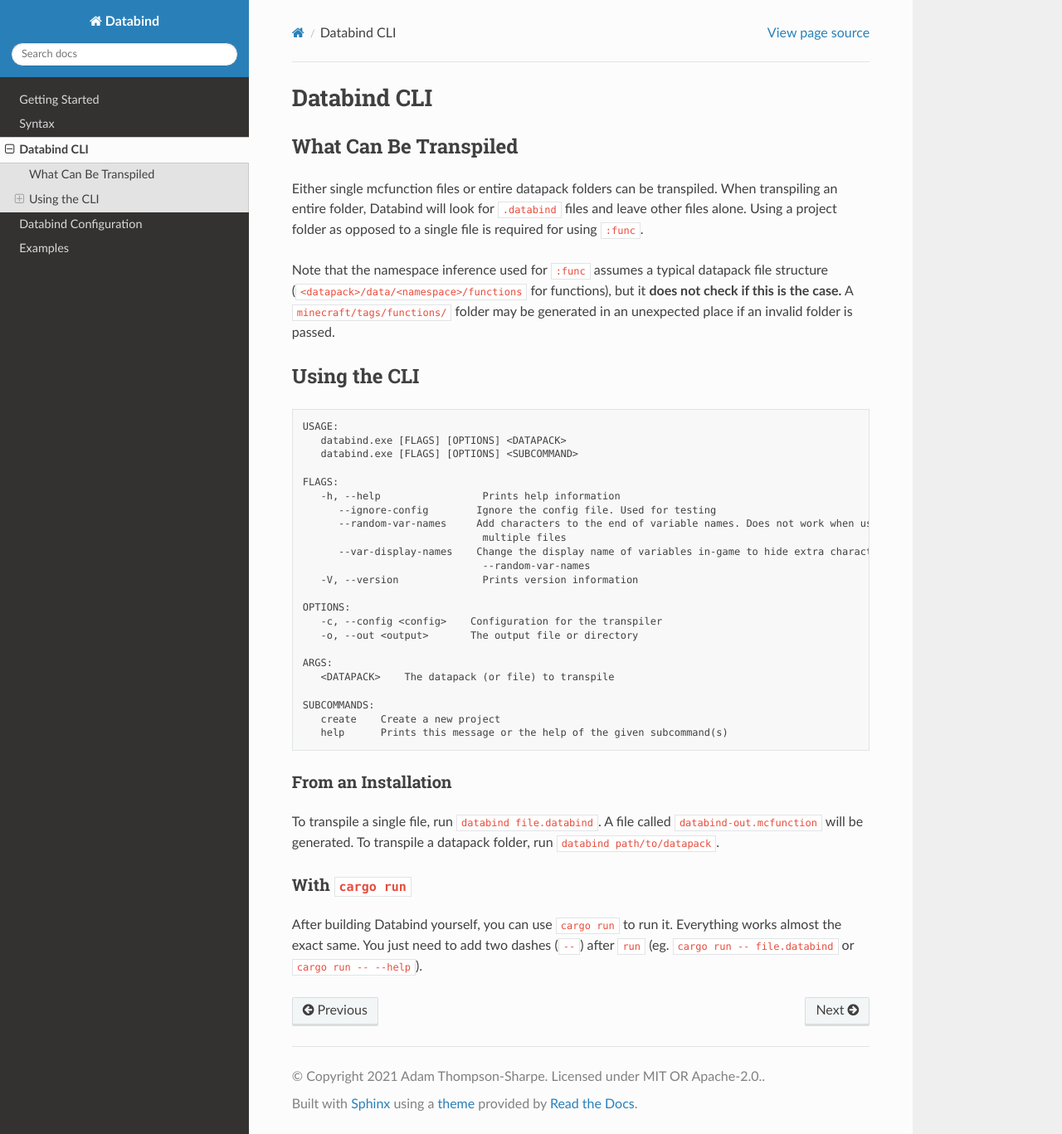
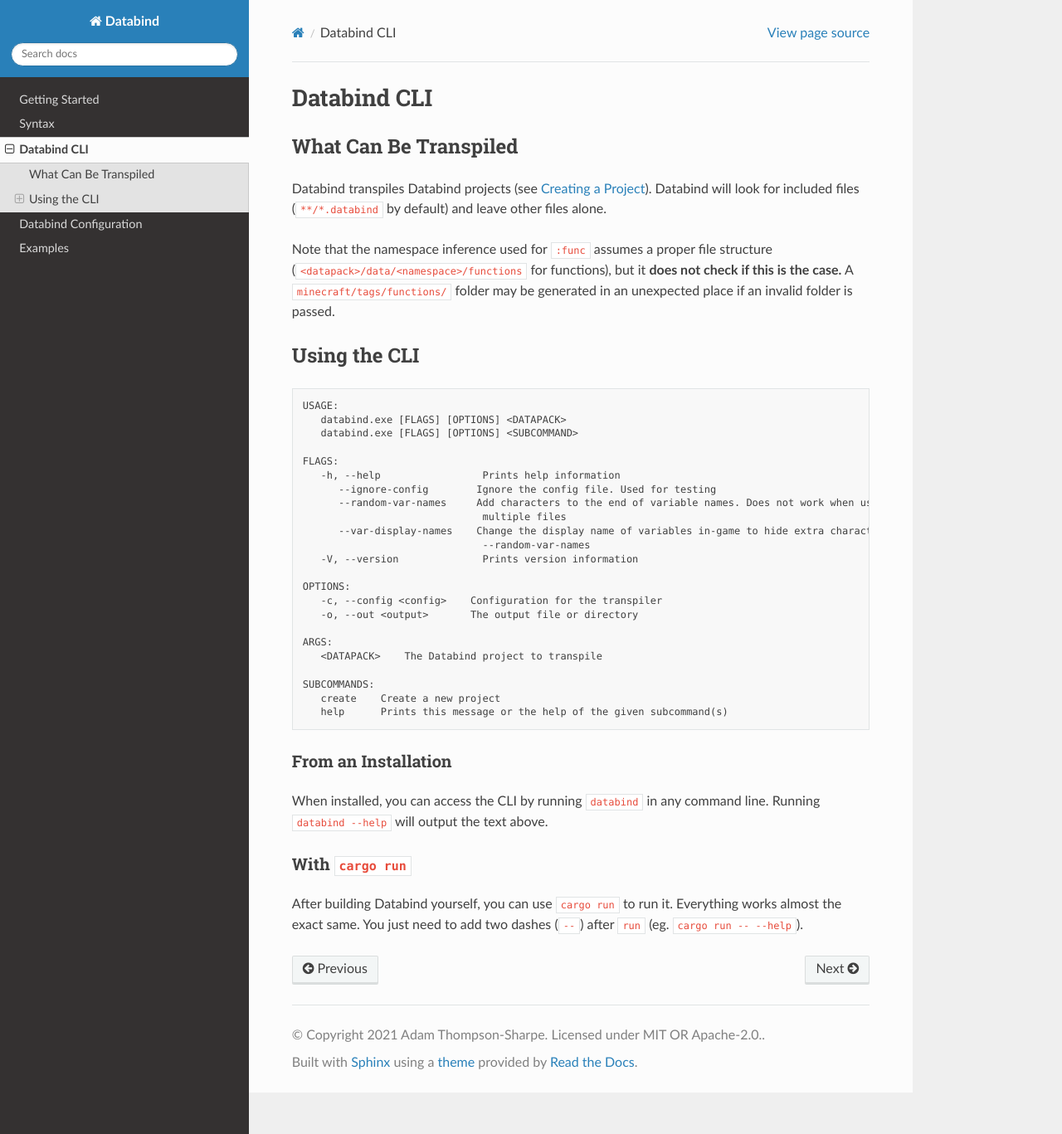
Before and after one commit to MysteryBlokHed/databind, a Sphinx documentation site: the page built from docs/cli.rst, in a window 1280 px wide and 1367 px high. Shown: the whole window at 83% size. Built offline with Sphinx 7.4.7 and the Read the Docs theme 2.0.0, drawn with Linux system fonts in a browser that asks for light colours.

Commit message:
Remove support for single-file compilation (#20)
Removes support for single-file compilation and any mentions of it in the docs.

```diff
--- a/docs/cli.rst
+++ b/docs/cli.rst
@@ -4,12 +4,11 @@
 What Can Be Transpiled
 ----------------------
 
-Either single mcfunction files or entire datapack folders can be transpiled.
-When transpiling an entire folder, Databind will look for ``.databind`` files and
-leave other files alone. Using a project folder as opposed to a single file
-is required for using ``:func``.
+Databind transpiles Databind projects (see :ref:`Creating a Project`).
+Databind will look for included files (``**/*.databind`` by default) and
+leave other files alone.
 
-Note that the namespace inference used for ``:func`` assumes a typical datapack
+Note that the namespace inference used for ``:func`` assumes a proper
 file structure (``<datapack>/data/<namespace>/functions`` for functions), but it
 **does not check if this is the case.** A ``minecraft/tags/functions/`` folder may
 be generated in an unexpected place if an invalid folder is passed.
@@ -37,7 +36,7 @@
       -o, --out <output>       The output file or directory
 
    ARGS:
-      <DATAPACK>    The datapack (or file) to transpile
+      <DATAPACK>    The Databind project to transpile
 
    SUBCOMMANDS:
       create    Create a new project
@@ -46,13 +45,12 @@
 From an Installation
 ^^^^^^^^^^^^^^^^^^^^
 
-To transpile a single file, run ``databind file.databind``. A file called
-``databind-out.mcfunction`` will be generated. To transpile a datapack folder,
-run ``databind path/to/datapack``.
+When installed, you can access the CLI by running ``databind`` in any command line.
+Running ``databind --help`` will output the text above.
 
 With ``cargo run``
 ^^^^^^^^^^^^^^^^^^
 
 After building Databind yourself, you can use ``cargo run`` to run it. Everything
 works almost the exact same. You just need to add two dashes (``--``) after ``run``
-(eg. ``cargo run -- file.databind`` or ``cargo run -- --help``).
+(eg. ``cargo run -- --help``).
--- a/docs/examples/while_examples/loop_until_false.rst
+++ b/docs/examples/while_examples/loop_until_false.rst
@@ -10,10 +10,13 @@
 
 .. code-block:: databind
 
+   :func load
+   :tag load
    :var bool .= 1
    :while :tvar bool matches 1
    tellraw @a "Bool is true"
    :endwhile
+   :endfunc
 
 Transpiled
 ----------
```
Also changed, not shown: 2 other files.
